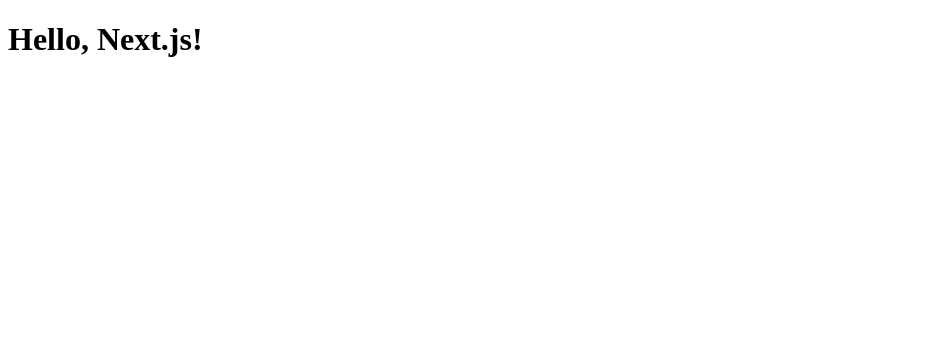
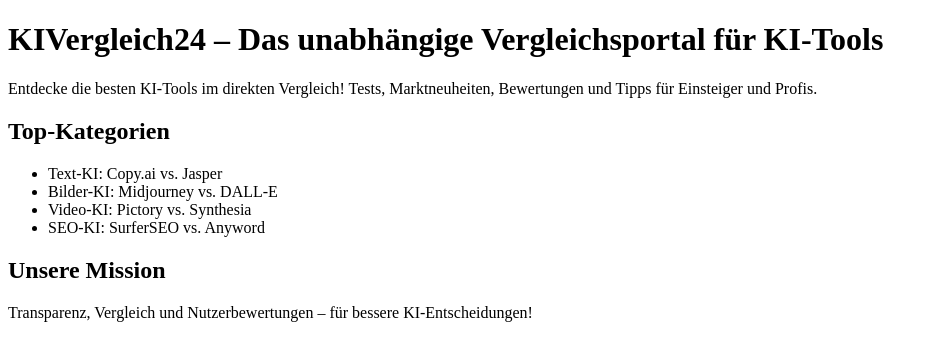
Before and after one commit to jokerhassan/kivergleich-portal, a Next.js app: page / in a window 1280 px wide. Shown: the top 360 px of the page, without its empty margins (0-938 px from the left). Built offline with nearby package versions, Linux system fonts and the light colour scheme.

Commit message:
Update page.tsx

```diff
--- a/app/page.tsx
+++ b/app/page.tsx
@@ -1,3 +1,22 @@
-export default function Page() {
-  return <h1>Hello, Next.js!</h1>;
+export default function Home() {
+  return (
+    <main>
+      <h1>KIVergleich24 – Das unabhängige Vergleichsportal für KI-Tools</h1>
+      <p>
+        Entdecke die besten KI-Tools im direkten Vergleich!
+        Tests, Marktneuheiten, Bewertungen und Tipps für Einsteiger und Profis.
+      </p>
+      <h2>Top-Kategorien</h2>
+      <ul>
+        <li>Text-KI: Copy.ai vs. Jasper</li>
+        <li>Bilder-KI: Midjourney vs. DALL-E</li>
+        <li>Video-KI: Pictory vs. Synthesia</li>
+        <li>SEO-KI: SurferSEO vs. Anyword</li>
+      </ul>
+      <h2>Unsere Mission</h2>
+      <p>
+        Transparenz, Vergleich und Nutzerbewertungen – für bessere KI-Entscheidungen!
+      </p>
+    </main>
+  )
 }
```
